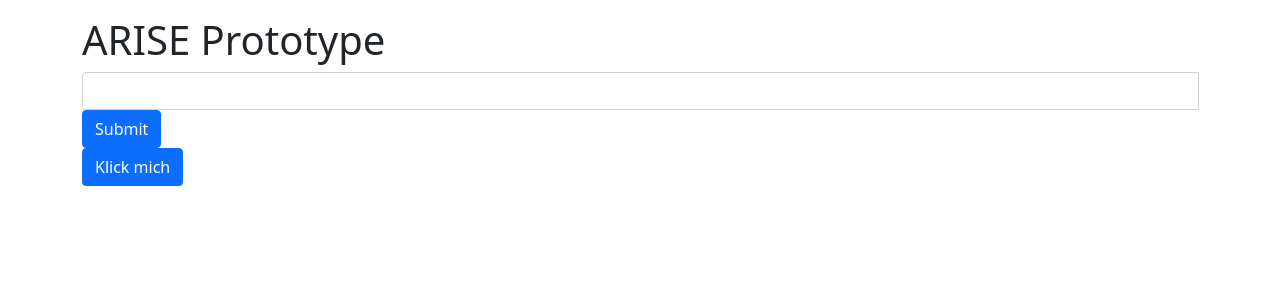
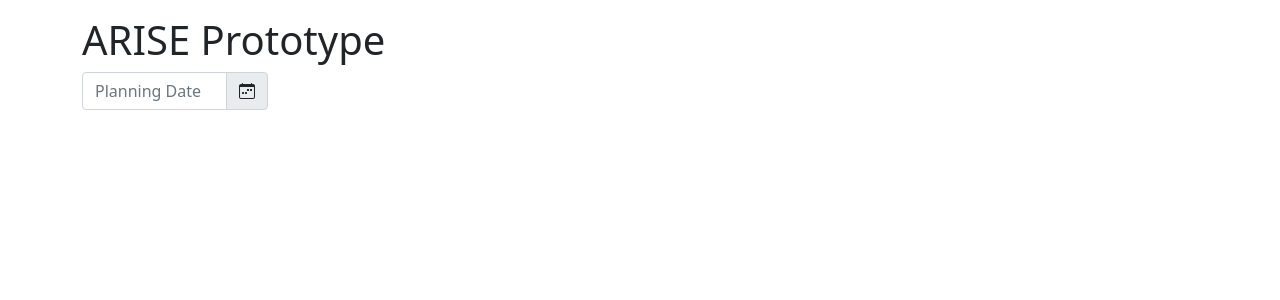
Before and after one commit to ShashankLokeshaReddy/Arise, a Django app: page / in a window 1280 px wide. Shown: the top 300 px of the page. Run offline with Django 3.2, Linux system fonts and the light colour scheme.

Commit message:
Working date button that sends a GET request and gets an answer

```diff
--- a/django_prototype/home/static/home/js/datepicker.js
+++ b/django_prototype/home/static/home/js/datepicker.js
@@ -1,4 +1,4 @@
-$('#sandbox-container .input-group.date').datepicker({
+$('#datepicker-container input').datepicker({
     format: "dd.mm.yyyy",
     weekStart: 1,
     todayBtn: "linked",
--- a/django_prototype/home/static/home/js/fetch_request.js
+++ b/django_prototype/home/static/home/js/fetch_request.js
@@ -1,39 +1,20 @@
 
 
-async function showUserInConsole() {
-    const response = await fetch("static/home/user.json");
-    const user = await response.json();
-
-    console.log(user);
-}
-
-showUserInConsole();
-
-$(function(){
-     $('#testJquery').on('click', function(e){
-         console.log('helo')
+$(function () {
+    $('#order-selection-date').on('change', function (e) {
         e.preventDefault();
-         let date = document.getElementById("order-selection-date").value;
-         // let date = $('#order-selection-date').val()
-         if (date === ""){
+        let date = $('#order-selection-date').val();
+        if (date === "") {
             alert("Please enter a date") // TODO USE GOOD TEXTBOX AND NOT AN ALERT
-         }else{
-             console.log("Read in date: " + date)
-             if(!$('#addLabel').length){
-                $('#testContainer').append('<div><label id="addLabel" for="name">Datum eingegeben </label></div>')
-             }else{
-                 $('#addLabel').remove();
-             }
-
+        } else {
             $.ajax({
                     url: "/db",
                     method: "GET",
-                 success: function(data){
-                     console.log("success")
-                     $('#testContainer').append('<div><label id="addLabel" for="name"></label></div>');
-                     $('#addLabel').html(data);
+                    data: {date: date},
+                    success: function (data) {
+                        $('#testContainer').append(`<div><label id="addLabel" for="name">${data['selected_date']}</label></div>`);
                     },
-                 error:function(data){
+                    error: function (data) {
                         alert(data.toString())
                     }
                 }
--- a/django_prototype/home/templates/home/index.html
+++ b/django_prototype/home/templates/home/index.html
@@ -16,7 +16,7 @@
           href="https://cdnjs.cloudflare.com/ajax/libs/bootstrap-datepicker/1.9.0/css/bootstrap-datepicker.min.css"
           integrity="sha512-mSYUmp1HYZDFaVKK//63EcZq4iFWFjxSL+Z3T/aCt4IO9Cejm03q3NKKYN6pFQzY0SBOr8h+eCIAZHPXcpZaNw=="
           crossorigin="anonymous" referrerpolicy="no-referrer"/>
-    <link rel="stylesheet" href="https://cdn.jsdelivr.net/npm/bootstrap-icons@1.8.0/font/bootstrap-icons.css">
+    <link rel="stylesheet" href="https://cdn.jsdelivr.net/npm/bootstrap-icons@1.8.1/font/bootstrap-icons.css">
 
     <title>ARISE Prototype</title>
 </head>
@@ -26,20 +26,15 @@
 <div class="container pt-3" id="testContainer">
     <h1>ARISE Prototype</h1>
 
-    <!-- Here goes some component that contains the picker -->
-    <div id="sandbox-container">
-        <div class="input-group date">
-            <input type="text" class="form-control" id="order-selection-date">
-            <span class="input-group-addon"> </span>
-{#            <i class="bi bi-calendar"></i>#}
-{#            <span class="input-group-text"><i class="bi bi-calendar"></i></span>#}
-
+    <div class="col-2" id="datepicker-container">
+        <div class="input-group date" id="date-group">
+            <input type="text" class="form-control" id="order-selection-date" placeholder="Planning Date">
+            <span class="input-group-text">
+                <i class="bi bi-calendar-week"></i>
+            </span>
         </div>
-        <button type="button" class="btn btn-primary" onclick="showUserInConsole()">Submit</button>
-
     </div>
 
-    <button id="testJquery" type="button" value="Click" class="btn btn-primary">Klick mich</button>
 
 </div>
 
--- a/django_prototype/home/views.py
+++ b/django_prototype/home/views.py
@@ -9,4 +9,7 @@ def index(request):
 
 
 def test_api(request):
-    return JsonResponse({"Hello": "World"})
+    # rufe get capacities auf --> Tabelle
+    # request enthält irgendwie Datum
+    selected_date = request.GET['date']
+    return JsonResponse({"selected_date": selected_date})
```
Lines whose indentation alone changed are shown as unchanged.
